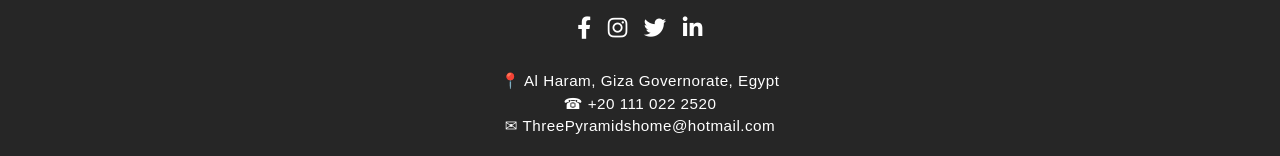
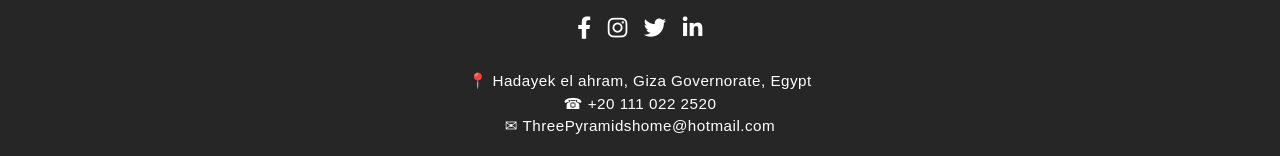
Before and after one commit to malakemadd/ThreePyramidsHome-Frontend, an Angular app: page /room in a window 1280 px wide. Shown: the part 796-952 px from the top of the page. Built offline with nearby package versions, Linux system fonts and the light colour scheme; no server answers.

Commit message:
someChanges

```diff
--- a/src/app/Components/contact/contact-component.html
+++ b/src/app/Components/contact/contact-component.html
@@ -88,7 +88,7 @@
           <a href="https://www.google.com/maps/place/%D9%A8%D9%A6%D8%AF,+Al+Haram,+Giza+Governorate+3510516%E2%80%AD/@29.977649,31.0997753,17z/data=!3m1!4b1!4m6!3m5!1s0x14584f8cd2d8cdb1:0x656b88de270c7d00!8m2!3d29.977649!4d31.1023502!16s%2Fg%2F11ql1p1zxf?hl=en&entry=ttu&g_ep=EgoyMDI2MDExMy4wIKXMDSoASAFQAw%3D%3D"
              target="_blank"
              class="location-link">
-             Giza, Egypt — 5 minutes from the Grand Egyptian Museum
+             Hadayek el ahram, Egypt — 5 minutes from the Grand Egyptian Museum
           </a>
         </p>
       </div>
--- a/src/app/Components/room-component/room-component.html
+++ b/src/app/Components/room-component/room-component.html
@@ -14,8 +14,8 @@
 
         <div class="image-zoom-container">
           <img [src]="getRoomImageUrl(room)" class="card-img-top" [alt]="room.name">
-          <div class="price-tag">{{ room.price }}$ per person</div>
-          <div class="price-tag">Up to 4 Guests</div>
+
+          <div class="price-tag">Up to {{ room.capacity }} Guests</div>
         </div>
 
         <div class="card-body p-4 text-center">
--- a/src/app/shared/Footer/footer-component.html
+++ b/src/app/shared/Footer/footer-component.html
@@ -20,7 +20,7 @@
     <!-- Contact Info -->
     <div class="contact-info mb-4">
       <p>
-        📍 Al Haram, Giza Governorate, Egypt<br>
+        📍 Hadayek el ahram, Giza Governorate, Egypt<br>
         ☎ +20 111 022 2520<br>
         ✉ ThreePyramidshome@hotmail.com
       </p>
```
